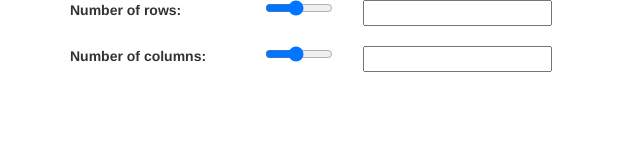
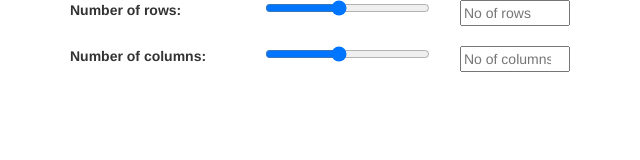
Before and after one commit to gunjan4455/dynamic-table, a plain HTML site: page docs/index.html in a window 1280 px wide. Shown: the whole page, without its empty margins (0-640 px from the left). Drawn offline with nearby package versions, Linux system fonts and the light colour scheme.

Commit message:
Added validations

```diff
--- a/docs/css/styles.css
+++ b/docs/css/styles.css
@@ -16,3 +16,6 @@
     #basicTable{
         display: inline-block;
     }
+    #row, #col{
+        width: 110px;
+    }
--- a/docs/index.html
+++ b/docs/index.html
@@ -16,10 +16,10 @@
 					Number of rows:
 				</label>
 			</div>
-			<div class="col-sm-1">
+			<div class="col-sm-2">
 				<input id="rowBar" type="range" min="1" max="10" step="1" value="5" onchange="myApp.createTable(this.value, this.id);" /> </div>
 			<div class="col-sm-2">
-				<input type="number" id="row" onchange="myApp.createTable(this.value, this.id)">
+				<input type="number" min="1" max="10"  id="row" onchange="myApp.createTable(this.value, this.id)" onkeydown="return false" placeholder="No of rows">
 			</div>
 		</div>
 
@@ -30,11 +30,11 @@
 					Number of columns:
 				</label>
 			</div>
-			<div class="col-sm-1">
+			<div class="col-sm-2">
 				<input id="columnBar" type="range" min="1" max="10" step="1" value="5" onchange="myApp.createTable(this.value, this.id);" />
 			</div>
 			<div class="col-sm-2">
-				<input type="number" id="col" onchange="myApp.createTable(this.value, this.id)">
+				<input type="number" min="1" max="10"  id="col" onchange="myApp.createTable(this.value, this.id)" onkeydown="return false" placeholder="No of columns">
 			</div>
 		</div>
 		<br/>
```
